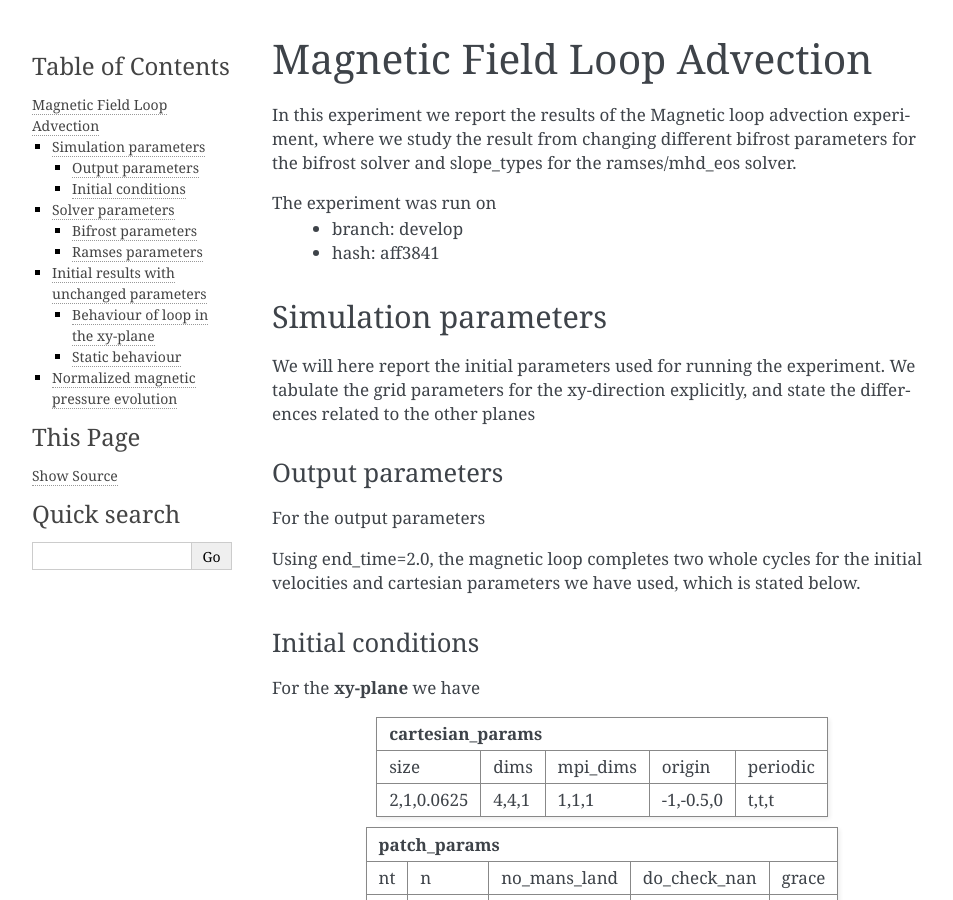
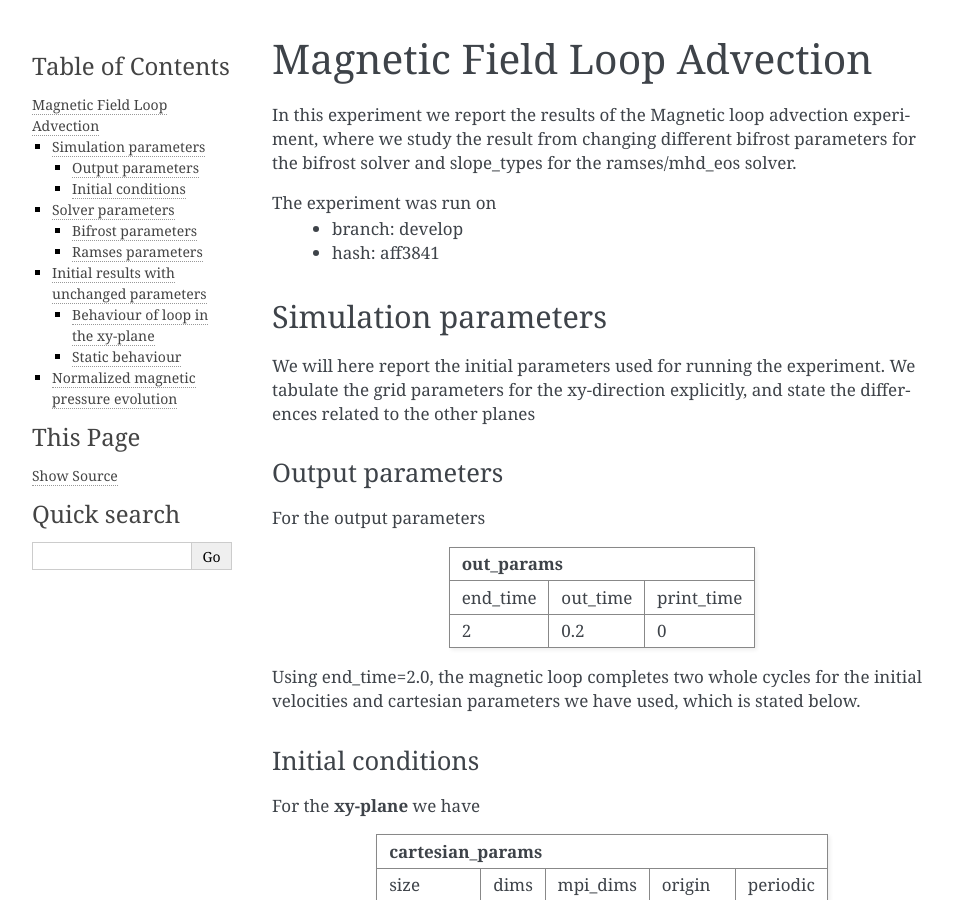
Before and after one commit to guadabsb15/summer_2021_report, a Sphinx documentation site: the page built from docs/source/magloop.rst, in a window 1280 px wide and 900 px high. Shown: the whole window, without its empty margins (148-1101 px from the left). Built offline with Sphinx 7.4.7, drawn with Linux system fonts in a browser that asks for light colours.

Commit message:
fix warnings in rayleight_taylor and magloop

```diff
--- a/docs/source/magloop.rst
+++ b/docs/source/magloop.rst
@@ -18,8 +18,8 @@ Output parameters
 
 For the output parameters
 
-+------------------+
-| out_params       |
++---------------------------------+
+| out_params                      |
 +=========+==========+============+
 | end_time| out_time | print_time |
 +---------+----------+------------+
```
Also changed, not shown: docs/source/rayleigh_taylor.rst (+4 -4 lines).
